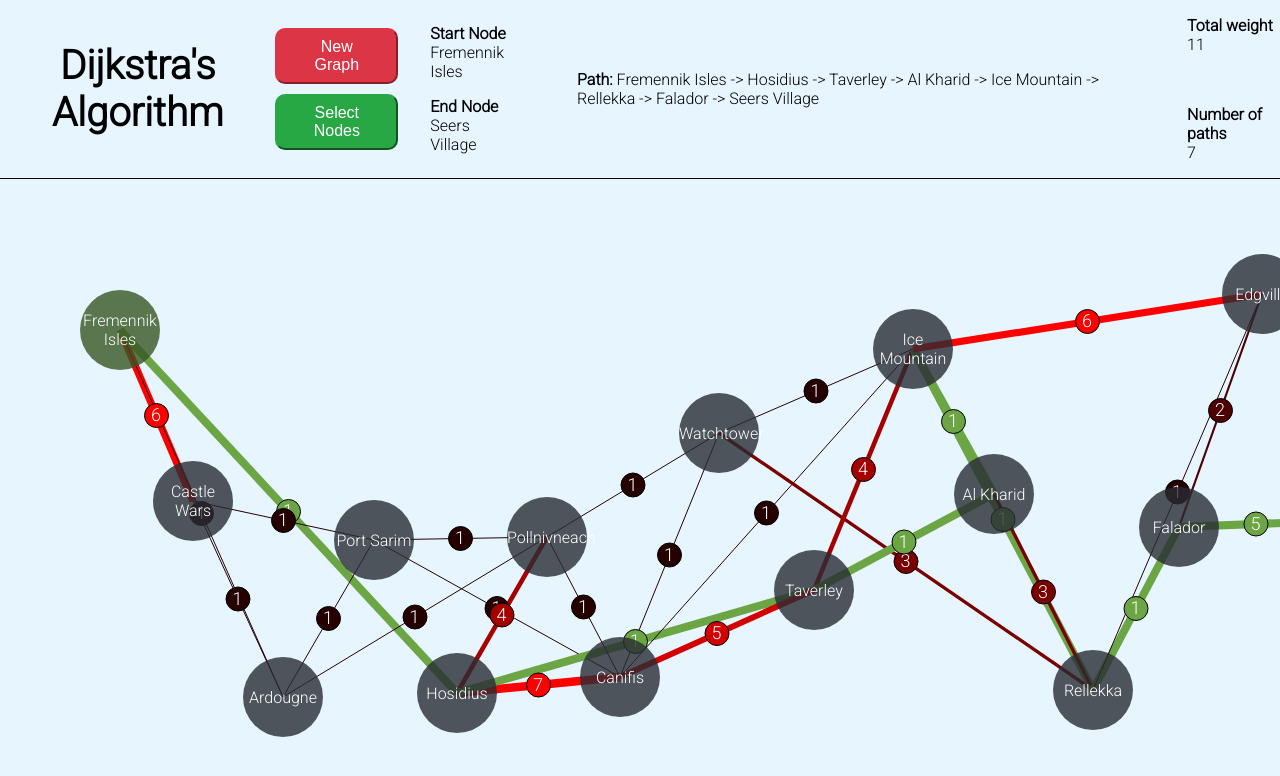
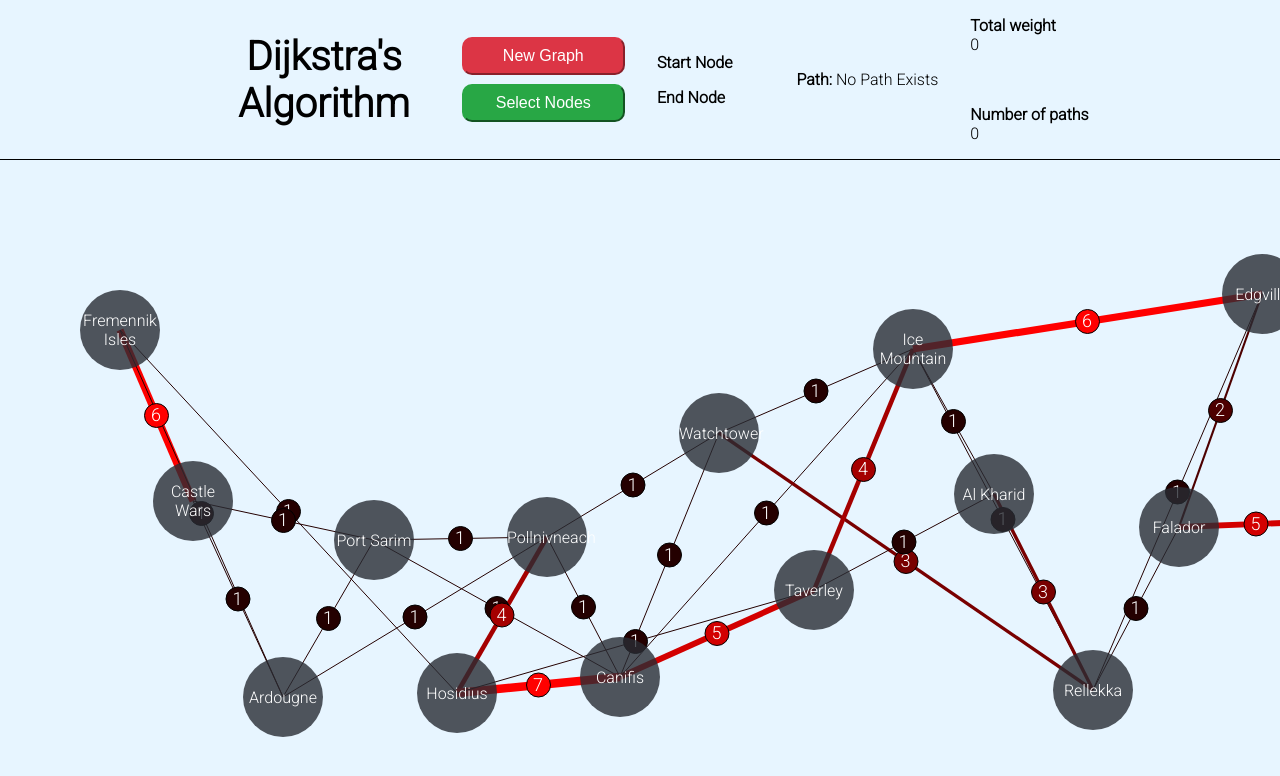
Before and after one commit to rscarbel/dijkstras-algorithm, a React (Create React App) app: page / in a window 1280 px wide. Shown: the top 776 px of the page. Built offline with nearby package versions, Linux system fonts and the light colour scheme.

Commit message:
removed starting path

```diff
--- a/src/App.js
+++ b/src/App.js
@@ -8,11 +8,8 @@ import verticalLocations from './scripts/verticalLocations';
 import horizontalLocations from './scripts/horizontalLocations';
 
 let graph = randomGraph();
-let keys = []
+
 function App() {
-  for (let key in graph.nodes) {
-    keys.push(key)
-  };
   let nodeAmount = Object.keys(graph.nodes).length
 
   const reloadGraph = () => {
@@ -26,29 +23,25 @@ function App() {
   };
 
   const newPathing = () => {
-    keys = [];
-    for (let key in graph.nodes) {
-      keys.push(key)
-    };
 
-    setStartNode(keys[0])
-    setEndNode(keys[keys.length - 1])
+    setStartNode('')
+    setEndNode('')
 
-    shortestPath = DijkstrasAlorithm(graph,keys[0],keys[keys.length - 1]);
-    setPath(shortestPath[0]);
+    shortestPath = DijkstrasAlorithm(graph,'','');
+    setPath(null);
   }
 
 
 
-  let shortestPath = DijkstrasAlorithm(graph,keys[0],keys[keys.length - 1]);
+  let shortestPath = DijkstrasAlorithm(graph,'','');
 
-  const [startNode, setStartNode] = useState(keys[0]);
+  const [startNode, setStartNode] = useState('');
 
   const selectStartNode = (newNode) => {
     setStartNode(newNode)
   }
 
-  const [endNode, setEndNode] = useState(keys[keys.length - 1]);
+  const [endNode, setEndNode] = useState('');
 
   const selectEndNode = (newNode) => {
     setEndNode(newNode);
@@ -80,7 +73,7 @@ function App() {
     }
   }
 
-  const [path, setPath] = useState(shortestPath[0])
+  const [path, setPath] = useState(null)
 
   return (
     <div className="App">
```
